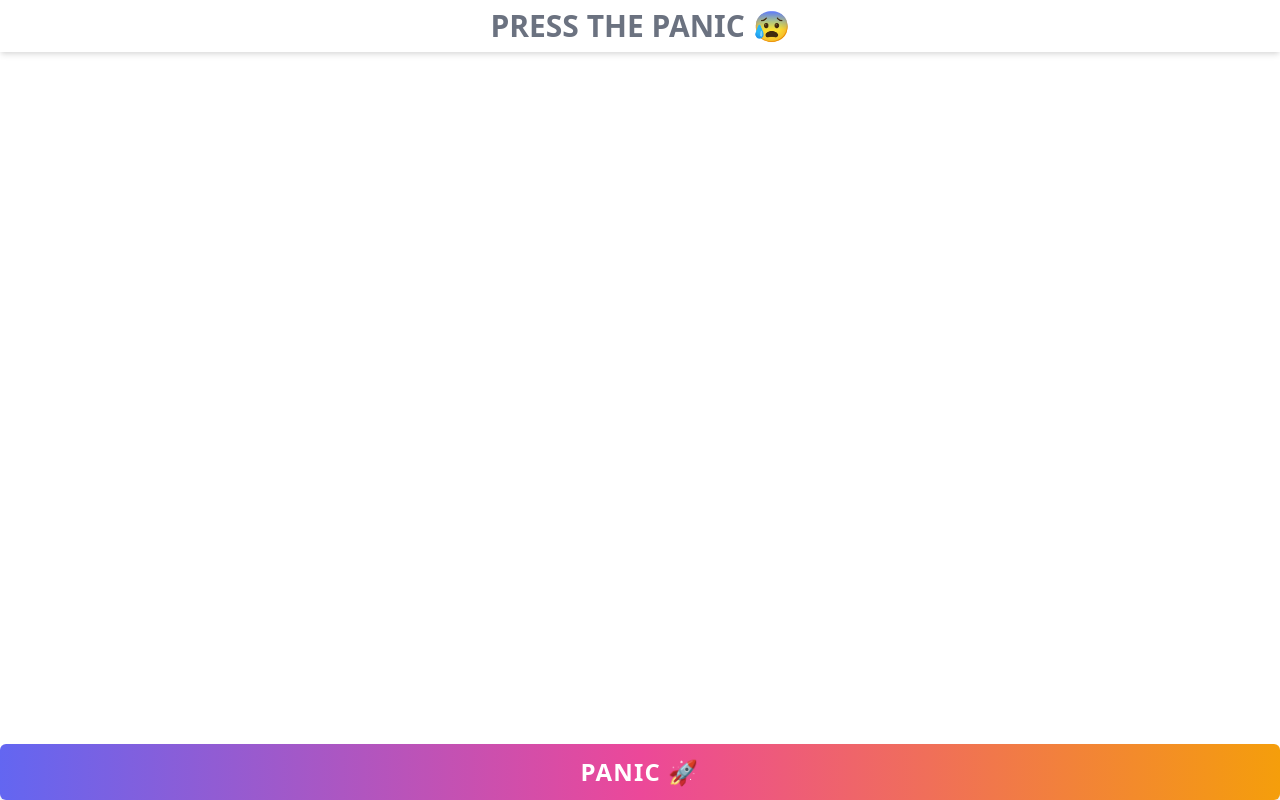
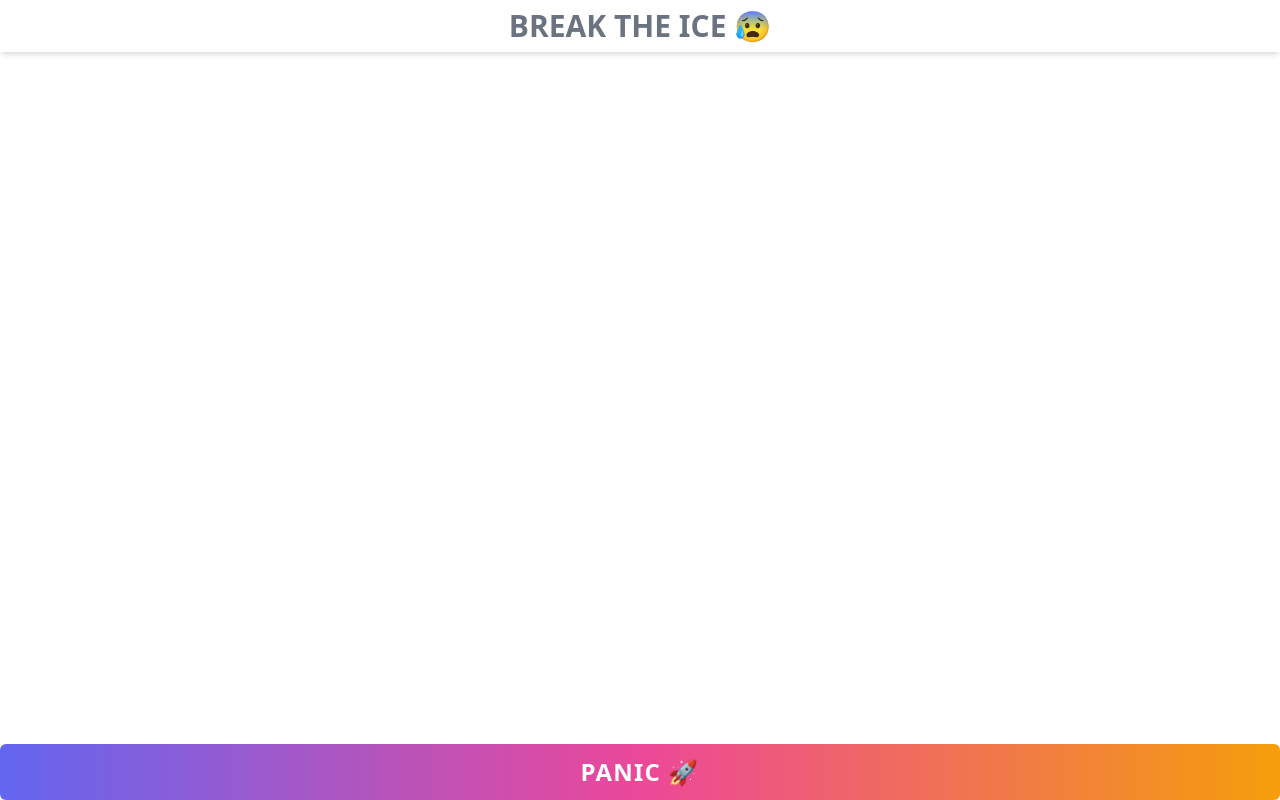
Before and after one commit to simone98dm/panic-button-fe, a Nuxt app: page / in a window 1280 px wide. Built offline with nearby package versions, Linux system fonts and the light colour scheme.

Commit message:
fix: :wheelchair: change text

```diff
--- a/components/TheNavbar.vue
+++ b/components/TheNavbar.vue
@@ -11,7 +11,7 @@
       "
     >
       <h3 class="font-semibold text-3xl text-gray-500">
-        PRESS THE PANIC
+        BREAK THE ICE
         <base-emoticon icon="panic" @onclick="changeTheme"></base-emoticon>
       </h3>
     </div>
```
